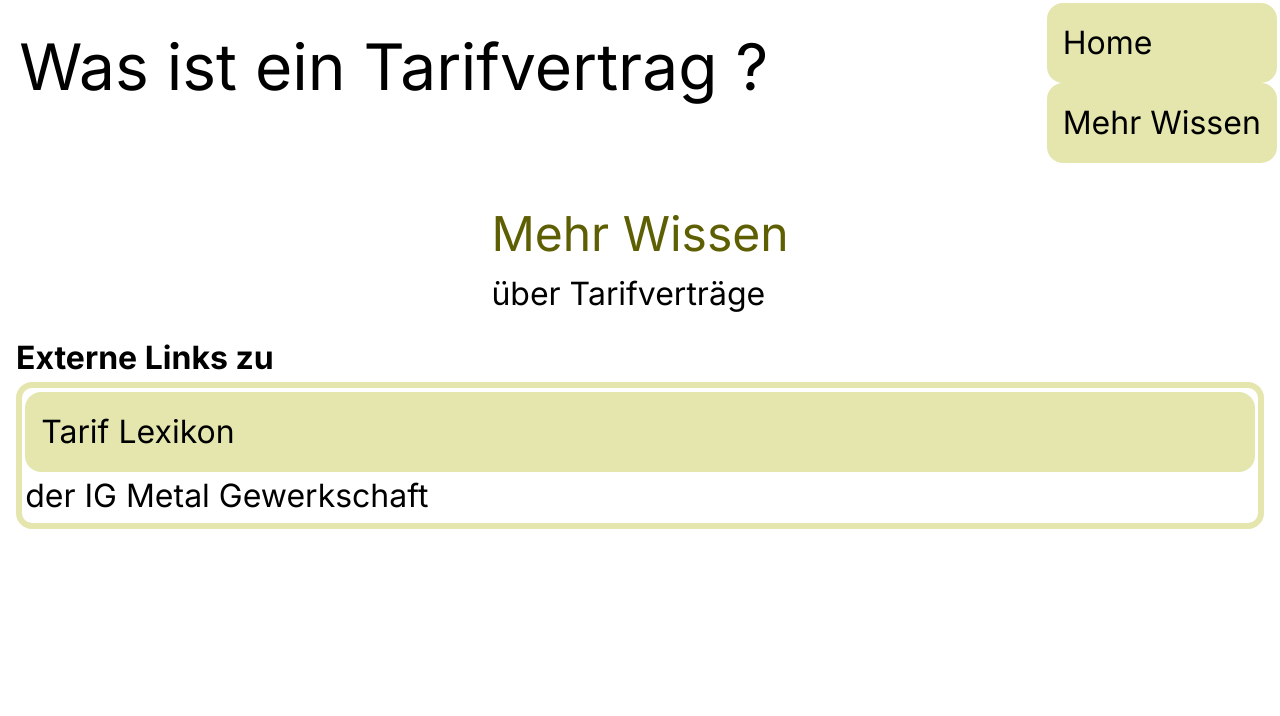
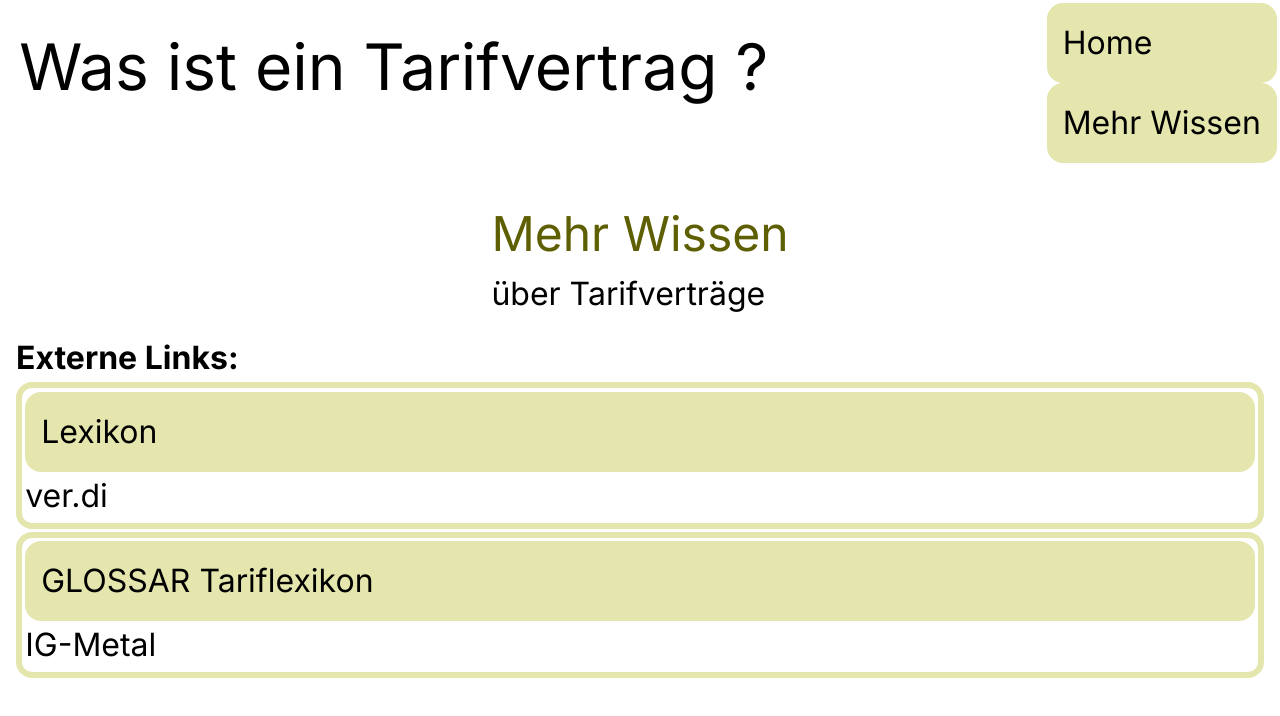
Before and after one commit to mumbablooz/tarifvertrag, a Next.js app: page /more in a window 1280 px wide. Shown: the top 716 px of the page. Built offline with nearby package versions, Linux system fonts and the light colour scheme.

Commit message:
Add files via upload

```diff
--- /dev/null
+++ b/app/more/linkArray.js
@@ -0,0 +1,12 @@
+export const linkArray = [
+    {
+        name: "Lexikon",
+        company: "ver.di",
+        link: "https://www.verdi.de/ueber-uns/lexikon?IndexFilterPortlet.index=A#zentralsearch"
+    },
+    {
+        name: "GLOSSAR Tariflexikon",
+        company: "IG-Metal",
+        link: "https://www.igmetall.de/tarif/tariflexikon/tarifvertrag2"
+    }
+]
--- a/app/more/page.jsx
+++ b/app/more/page.jsx
@@ -1,5 +1,6 @@
 import React from 'react'
 import Link from 'next/link'
+import {linkArray} from './linkArray'
 
 export default function More() {
   return (
@@ -19,22 +20,28 @@ export default function More() {
 <p>über Tarifverträge</p>
         </div>
 
-<h3>Externe Links zu</h3>
+<h3>Externe Links:</h3>
 <div style={{
+
+}}>
+{linkArray.map((link,index)=>{
+return (<div
+    key={'link-'+index}
+    style={{
     border: '0.4rem solid rgb(228, 230, 173)',
     borderRadius: '1rem',
     padding: '0.2rem',
-
+    marginBottom: '0.2rem',
 }}>
+<Link href={link.link}>
 <p style={{
           backgroundColor: 'rgb(228, 230, 173)',
           borderRadius: '1rem',
           padding: '1rem',
-
-        }}>
-<Link href={'https://igmetall.de/tarif/tariflexikon/tarifvertrag2/'}>
-Tarif Lexikon
-            </Link></p><p> der IG Metal Gewerkschaft</p>
+        }}>{link.name}
+            </p></Link><p>{link.company}</p>
+</div>)
+})}
 </div>
 
     </section>
```
